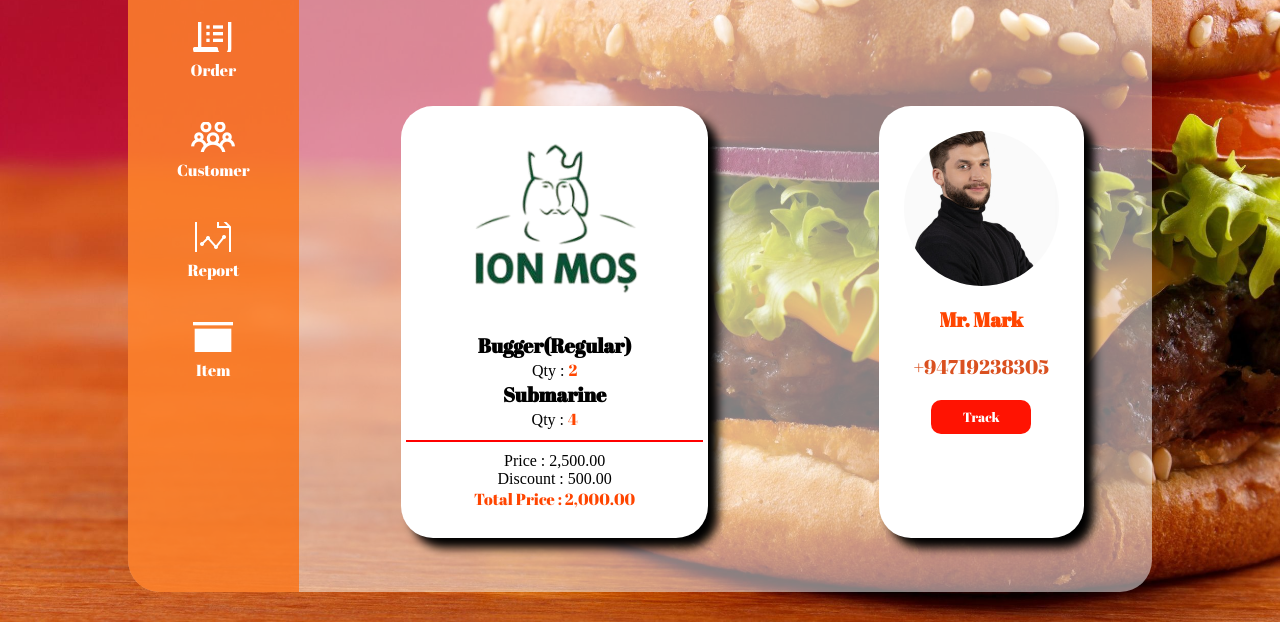
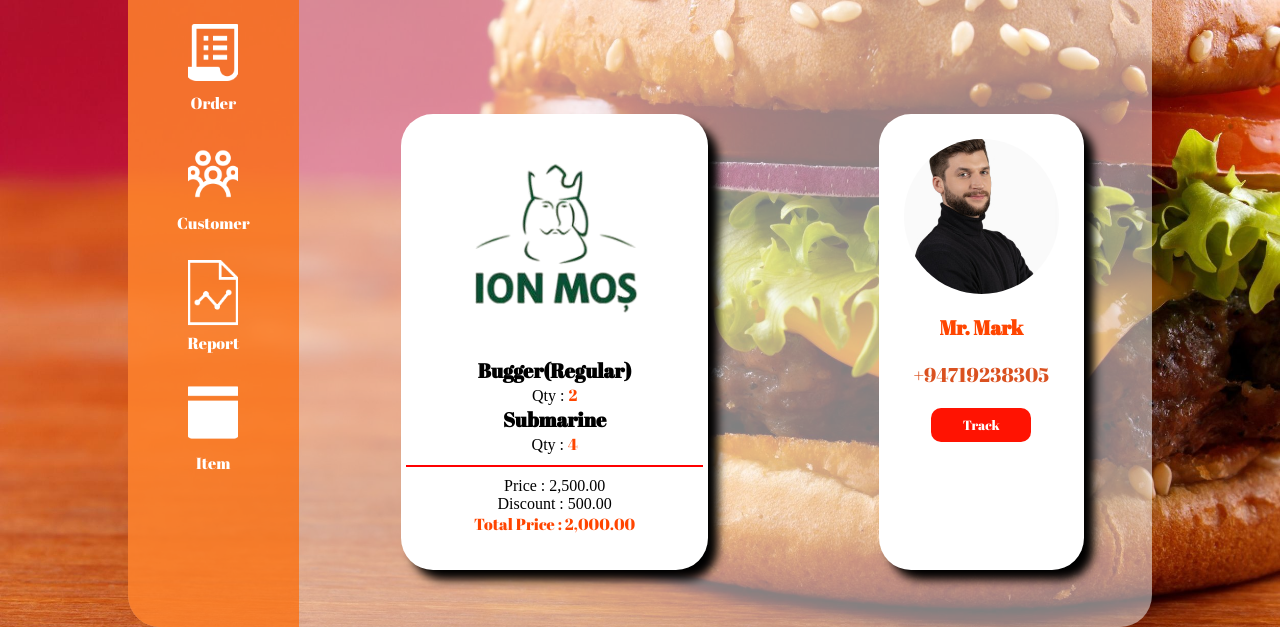
Before and after one commit to ManojWickramasingha/POS-System, a plain HTML site: page order.html in a window 1280 px wide. Shown: the part 178-805 px from the top of the page. Drawn offline with Linux system fonts and the light colour scheme.

Commit message:
problem error fixed report page

```diff
--- a/css/order.css
+++ b/css/order.css
@@ -10,10 +10,11 @@ body {
   display: flex;
   align-items: center;
   justify-content: center;
+  height: 100vh;
 }
 .container1 {
-  width: 80%;
-  height: 90vh;
+  width: 80vw;
+  height: 95vh;
   background: rgba(255, 255, 255, 0.5);
   display: grid;
   grid-template-columns: 1fr 3fr 2fr;
@@ -28,6 +29,7 @@ body {
 /* side bar styling start */
 .sidebar1 {
   grid-area: a;
+
   background: rgba(255, 105, 0, 0.7);
   display: flex;
   flex-direction: column;
@@ -38,10 +40,10 @@ body {
 }
 .item1 {
   width: 50px;
-  height: 50px;
+  height: 90px;
   display: flex;
   flex-direction: column;
-  margin-top: 50px;
+  margin-top: 30px;
 }
 .item1:hover {
   background: rgb(247, 29, 0);
@@ -55,7 +57,7 @@ body {
   background-image: url("imges/Home.png");
   background-position: center;
   background-size: cover;
-  margin-bottom: 10px;
+  margin-bottom: 5px;
 }
 .icon1 {
   width: 100%;
@@ -63,7 +65,7 @@ body {
   background-image: url("imges/Order.png");
   background-position: center;
   background-size: cover;
-  margin-bottom: 10px;
+  margin-bottom: 5px;
 }
 .icon2 {
   width: 100%;
@@ -71,7 +73,7 @@ body {
   background-image: url("imges/Customer.png");
   background-position: center;
   background-size: cover;
-  margin-bottom: 10px;
+  margin-bottom: 5px;
 }
 .icon3 {
   width: 100%;
@@ -79,7 +81,7 @@ body {
   background-image: url("imges/Report.png");
   background-position: center;
   background-size: cover;
-  margin-bottom: 10px;
+  margin-bottom: 5px;
 }
 .icon4 {
   width: 100%;
@@ -87,7 +89,7 @@ body {
   background-image: url("imges/Item.png");
   background-position: center;
   background-size: cover;
-  margin-bottom: 10px;
+  margin-bottom: 5px;
 }
 .name {
   width: 100%;
--- a/css/report.css
+++ b/css/report.css
@@ -39,6 +39,10 @@ body {
   border: none;
   border-top-left-radius: 32px;
   border-bottom-left-radius: 32px;
+}
+.name {
+  color: white;
+  font-family: "Abril Fatface", serif;
 }
 .item1 {
   width: 10%;
```
Also changed, not shown: report.html (+0 -1 lines).
